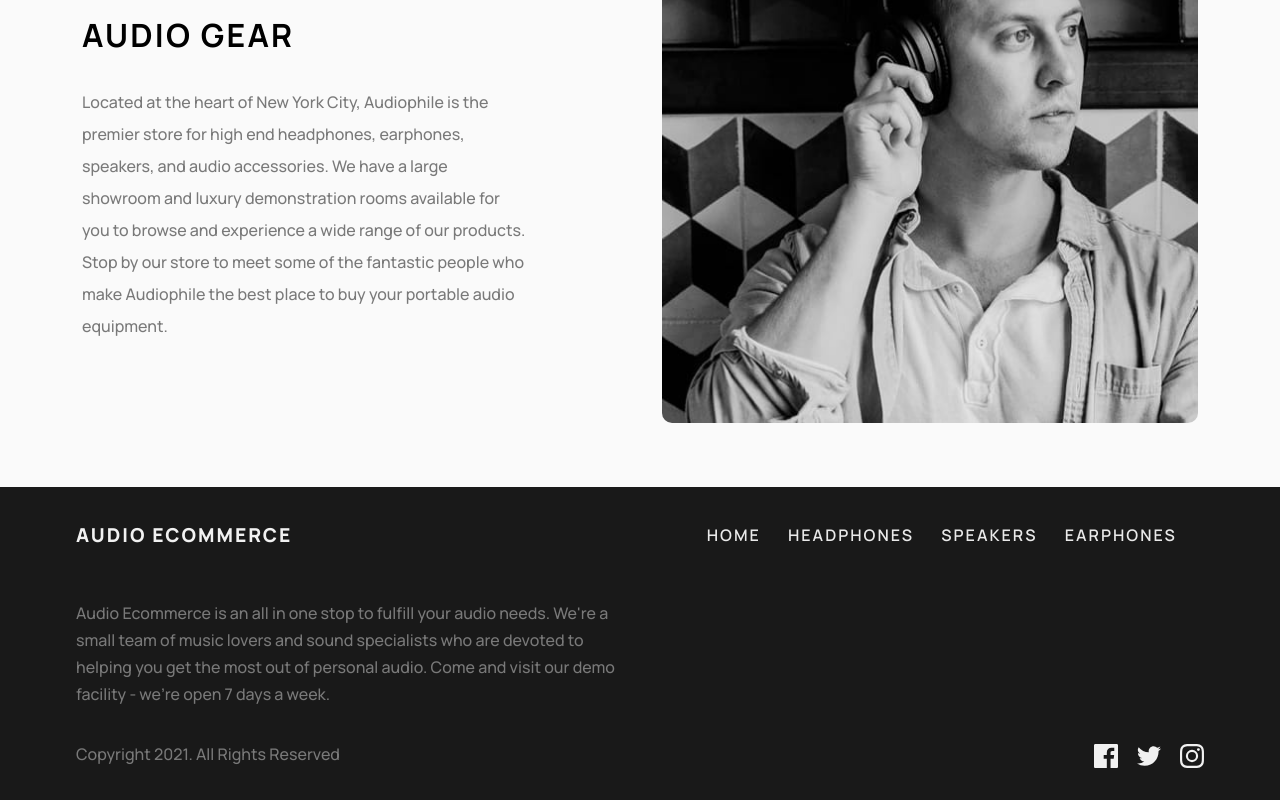
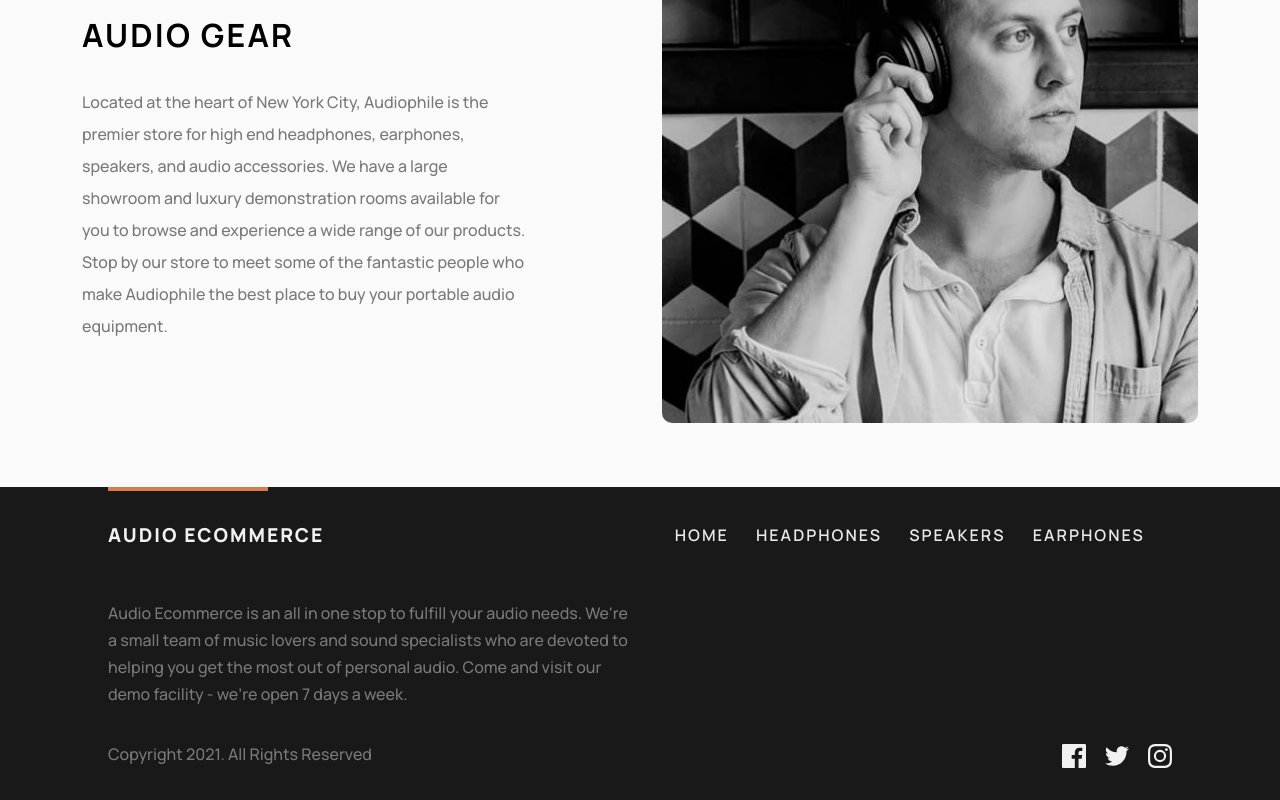
Before and after one commit to Dmitriy24S/audio-ecommerce-app, a Next.js app: page / in a window 1280 px wide. Shown: the part 2353-3153 px from the top of the page. Built offline with nearby package versions, Linux system fonts and the light colour scheme.

Commit message:
style: Footer: add orange accent line to top

```diff
--- a/src/components/Footer/Footer.module.css
+++ b/src/components/Footer/Footer.module.css
@@ -1,7 +1,6 @@
 .footer {
   background-color: var(--blackMedium);
   color: var(--grayLight);
-  padding: 2rem;
   display: flex;
   flex-direction: column;
   justify-content: center;
@@ -17,13 +16,33 @@
   max-width: 1128px;
   margin: 0 auto;
   width: 100%;
+  padding: 2rem;
+  position: relative;
+}
+.content:after {
+  content: '';
+  position: absolute;
+  top: 0;
+  left: 0;
+  right: 0;
+  margin: 0 auto;
+  height: 4px;
+  width: 10rem;
+  background-color: var(--brownMedium);
+}
+/* TODO: screen sizes const? */
+@media (min-width: 650px) {
+  .content:after {
+    left: 2rem;
+    margin: 0;
+    right: auto;
+  }
 }
 /* @media (min-width: 650px) {
   .content {
     width: 86%;
   }
 } */
-
 @media (min-width: 950px) {
   .TopContainer {
     display: flex;
```
